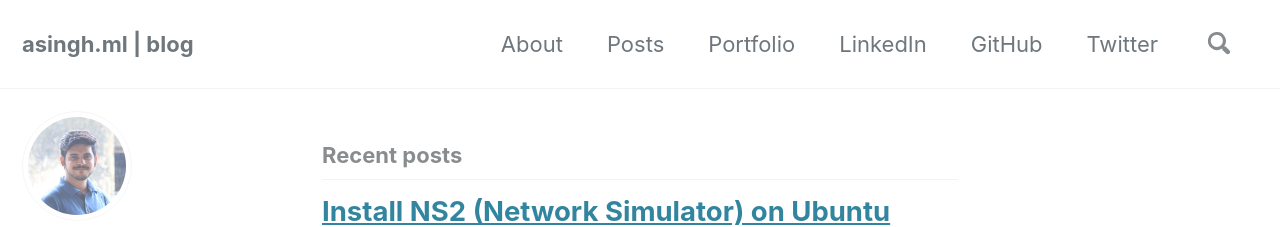
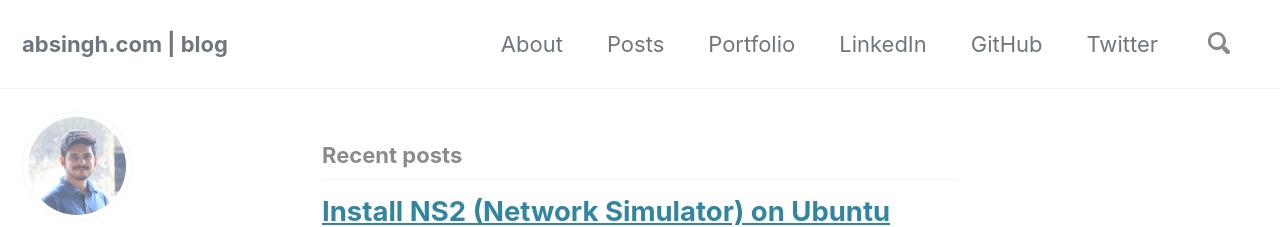
Before and after one commit to cseas/cseas.github.io, a Jekyll site: the page built from index.html, in a window 1280 px wide and 900 px high. Shown: the top 227 px of the window. Built offline with Jekyll 4.4.1, drawn with Linux system fonts in a browser that asks for light colours; cached includes are drawn as plain includes; nearby versions of some CDN libraries; emoji names are drawn with the system emoji font; the list of posts is cut into pages by our own code.

Commit message:
Migrate to new url

```diff
--- a/_config.yml
+++ b/_config.yml
@@ -16,11 +16,11 @@
 
 # Site Settings
 locale                   : "en-US"
-title                    : "asingh.ml | blog"
+title                    : "absingh.com | blog"
 title_separator          : "|"
 name                     : "Abhijeet Singh"
 description              : "Microsoft Student Partner | Developer"
-url                      : "https://www.asingh.ml"
+url                      : "https://www.absingh.com"
 baseurl                  : # the subpath of your site, e.g. "/blog"
 repository               : "cseas/cseas.github.io"
 teaser                   : # path of fallback teaser image, e.g. "/assets/images/500x300.png"
@@ -112,7 +112,7 @@
       url: mailto:contact.abhijeetsingh@gmail.com
     - label: "Website"
       icon: "fas fa-fw fa-link"
-      url: "https://www.asingh.ml"
+      url: "https://www.absingh.com"
     - label: "Twitter"
       icon: "fab fa-fw fa-twitter-square"
       url: "https://twitter.com/cse_as"
--- a/_data/authors.yml
+++ b/_data/authors.yml
@@ -8,7 +8,7 @@
       url: mailto:contact.abhijeetsingh@gmail.com
     - label: "Website"
       icon: "fas fa-fw fa-link"
-      url: "https://www.asingh.ml"
+      url: "https://www.absingh.com"
     - label: "Twitter"
       icon: "fab fa-fw fa-twitter-square"
       url: "https://twitter.com/cse_as"
```
